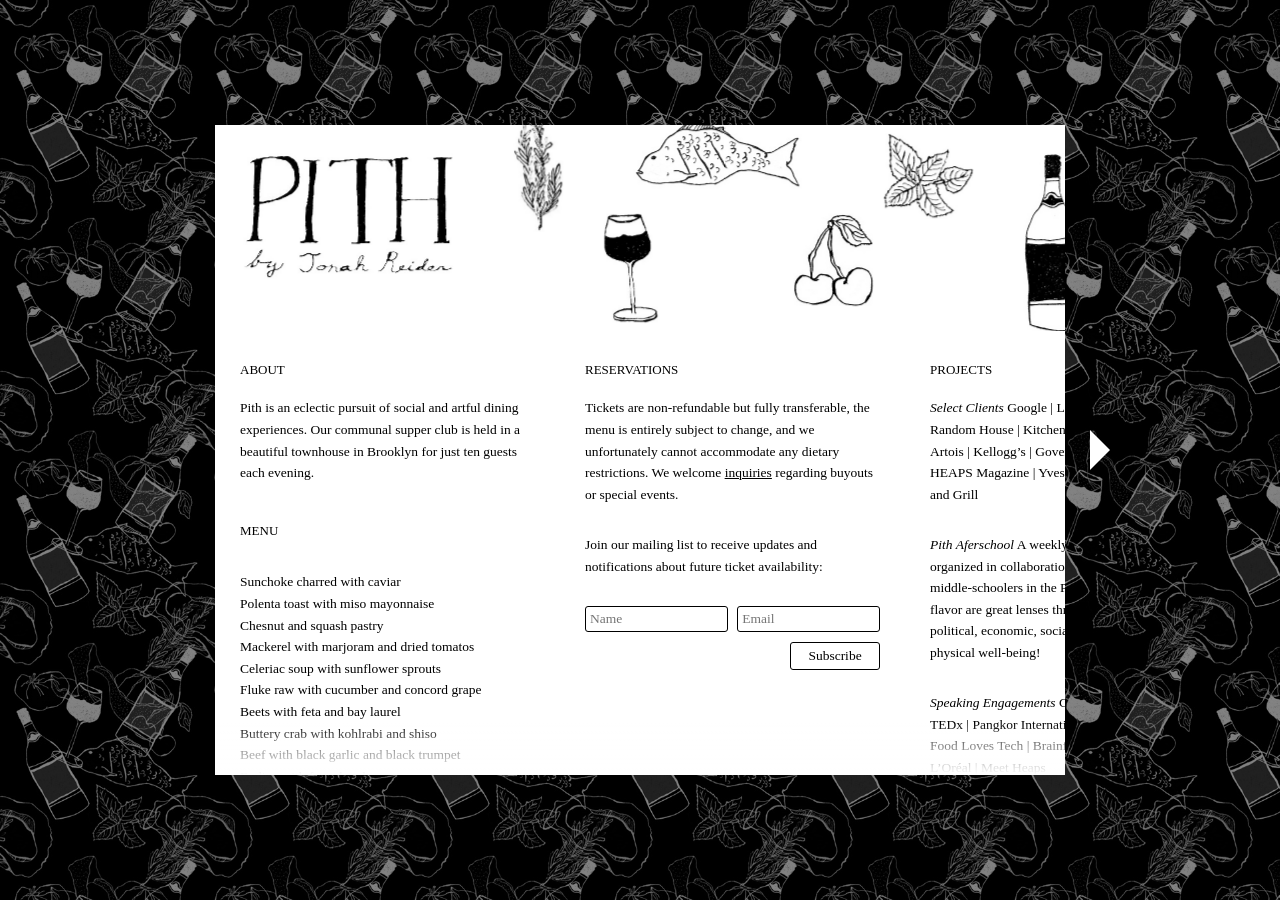
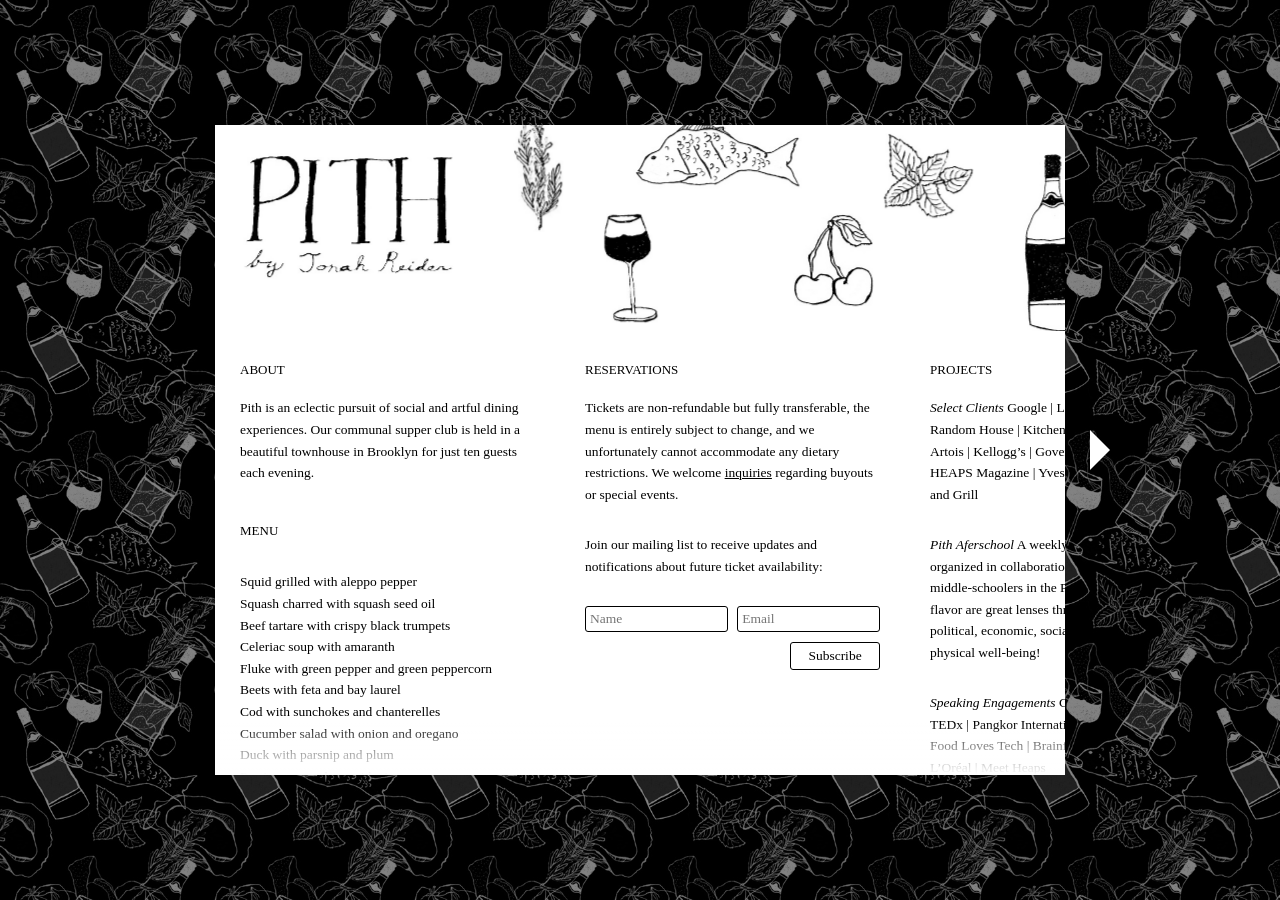
Before and after one commit to zoe-pith/pith-site, a Jekyll site: the page built from index.md, in a window 1280 px wide. Built offline with Jekyll 4.4.1, drawn with Linux system fonts in a browser that asks for light colours; some web fonts are replaced.

Commit message:
Update about.md

```diff
--- a/sections/about.md
+++ b/sections/about.md
@@ -2,18 +2,17 @@
 
 Pith is an eclectic pursuit of social and artful dining experiences. Our communal supper club is held in a beautiful townhouse in Brooklyn for just ten guests each evening.
 # menu
-Sunchoke charred with caviar
-Polenta toast with miso mayonnaise
-Chesnut and squash pastry
-Mackerel with marjoram and dried tomatos
-Celeriac soup with sunflower sprouts
-Fluke raw with cucumber and concord grape
+Squid grilled with aleppo pepper
+Squash charred with squash seed oil
+Beef tartare with crispy black trumpets
+Celeriac soup with amaranth
+Fluke with green pepper and green peppercorn
 Beets with feta and bay laurel
-Buttery crab with kohlrabi and shiso
-Beef with black garlic and black trumpet
-Endive with fennel and orange
-Pear with cocoa and cardamom
-Panna cotta with berries and granita
+Cod with sunchokes and chanterelles
+Cucumber salad with onion and oregano
+Duck with parsnip and plum
+Persimmon pavlova with cinnamon
+Chocolate mousse with sweet milk granita
 # select press
 
 ★★★ — [Chicago Tribune](http://www.chicagotribune.com/dining/restaurants/ct-review-intro-jonah-reider-food-0928-20160924-column.html)
```
